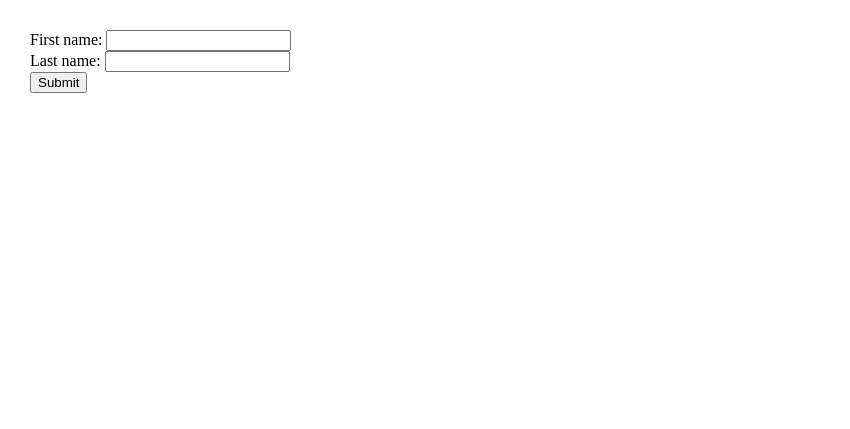
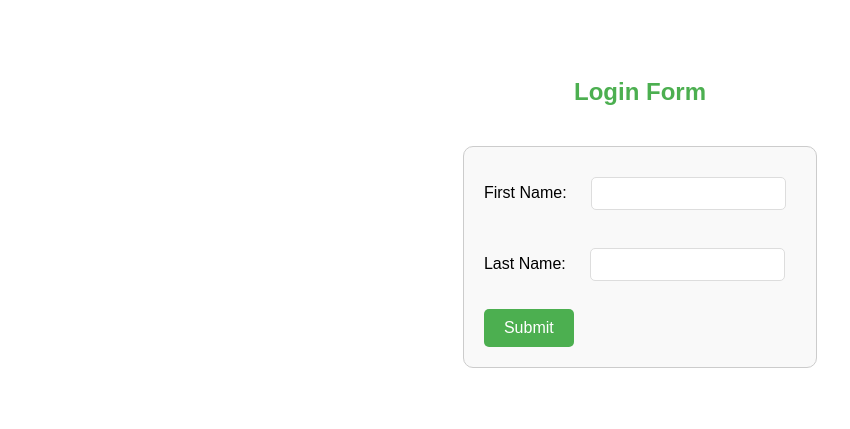
Before and after one commit to acciojob/form-login-prerana2601, a website: page main.html in a window 1280 px wide. Shown: the whole page, without its empty margins (0-850 px from the left). Drawn offline with Linux system fonts and the light colour scheme.

Commit message:
created a submission

```diff
--- a/main.html
+++ b/main.html
@@ -1,26 +1,26 @@
 <!DOCTYPE html>
+<html lang="en">
+<head>
+    <meta charset="UTF-8">
+    <meta name="viewport" content="width=device-width, initial-scale=1.0">
+    <title>Form Login</title>
+    <link rel="stylesheet" href="styles.css">
+</head>
+<body>
 
-<html>
+    <h2>Login Form</h2>
 
-<head>
-	<meta charset=utf-8 />
-		<title>Return first and last name from a form</title>
-		<style type="text/css">
-			body {margin: 30px;}
-		</style>
-	<link rel="stylesheet" href="styles.css">
-</head>
+    <form id="loginForm" onsubmit="getFormvalue(event)">
+        <label for="firstName">First Name:</label>
+        <input type="text" id="firstName" name="firstName" required><br><br>
 
-<body>
-	<form id="form1" onsubmit="getFormvalue()">
-		First name: <input type="text" name="fname"><br>
-		Last name: <input type="text" name="lname"><br>
-		<input type="submit" value="Submit">
-	</form>
+        <label for="lastName">Last Name:</label>
+        <input type="text" id="lastName" name="lastName" required><br><br>
 
-    <script type="text/javascript" src="./script.js">
-</script>
+        <button type="submit">Submit</button>
+    </form>
+
+    <script src="script.js"></script>
 
 </body>
-
 </html>
--- a/script.js
+++ b/script.js
@@ -1,4 +1,12 @@
-function getFormvalue() {
-    //Write your code here
+// Function to handle form submission and get values of First and Last name
+function getFormvalue(event) {
+    // Prevent the form from submitting and refreshing the page
+    event.preventDefault();
 
+    // Get the values of the first name and last name from the form fields
+    var firstName = document.getElementById('firstName').value;
+    var lastName = document.getElementById('lastName').value;
+
+    // Combine first and last name and show them in an alert
+    alert(firstName + " " + lastName);
 }
--- a/styles.css
+++ b/styles.css
@@ -1 +1,46 @@
 /*  your css code here. If applicable */
+/* Simple CSS for styling the form */
+body {
+    font-family: Arial, sans-serif;
+    text-align: center;
+    padding: 50px;
+}
+
+h2 {
+    color: #4CAF50;
+}
+
+form {
+    display: inline-block;
+    text-align: left;
+    margin-top: 20px;
+    padding: 20px;
+    border: 1px solid #ccc;
+    border-radius: 10px;
+    background-color: #f9f9f9;
+}
+
+label {
+    margin-right: 10px;
+}
+
+input[type="text"] {
+    padding: 8px;
+    margin: 10px;
+    border-radius: 5px;
+    border: 1px solid #ddd;
+}
+
+button {
+    padding: 10px 20px;
+    font-size: 16px;
+    background-color: #4CAF50;
+    color: white;
+    border: none;
+    border-radius: 5px;
+    cursor: pointer;
+}
+
+button:hover {
+    background-color: #45a049;
+}
```
